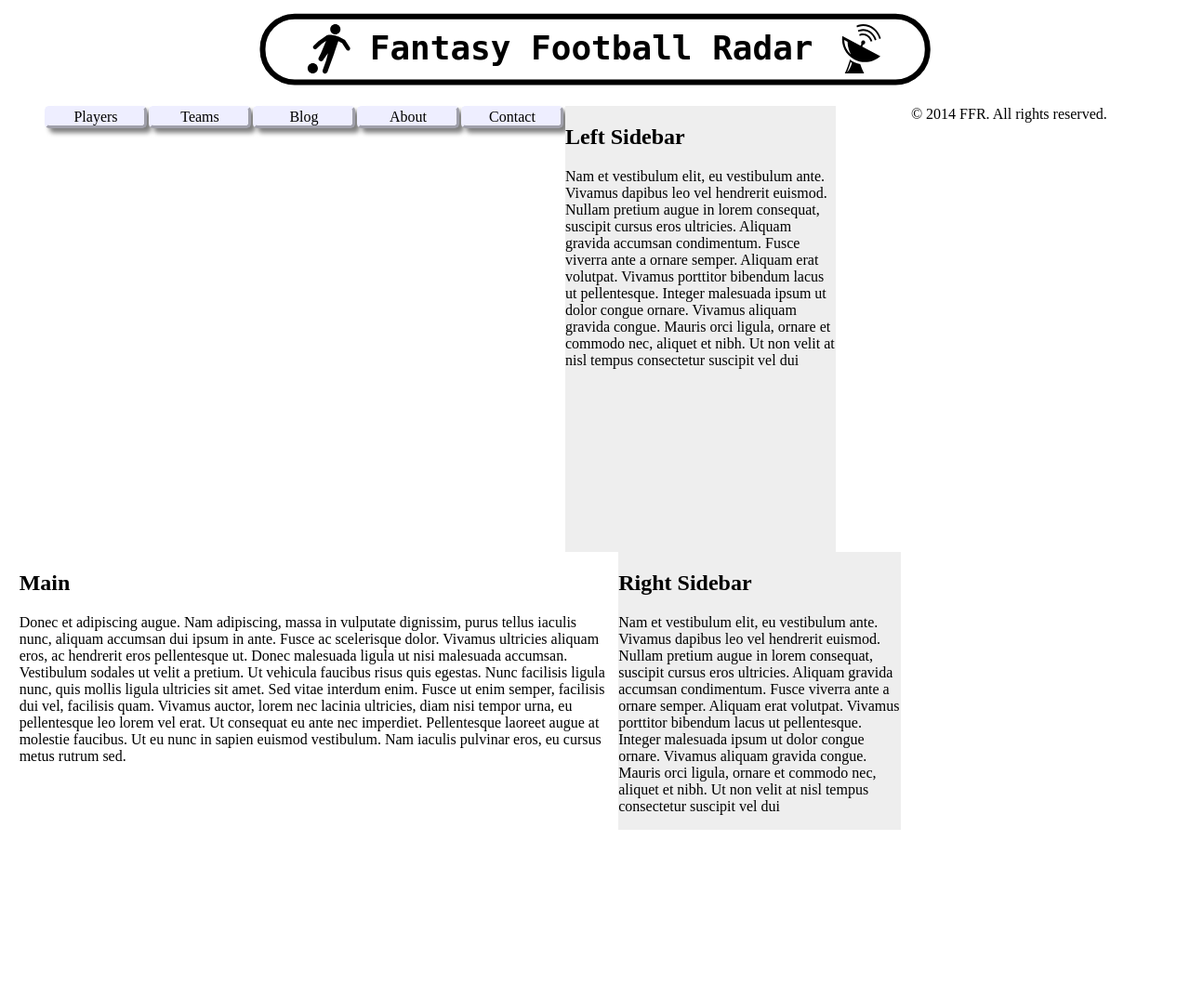
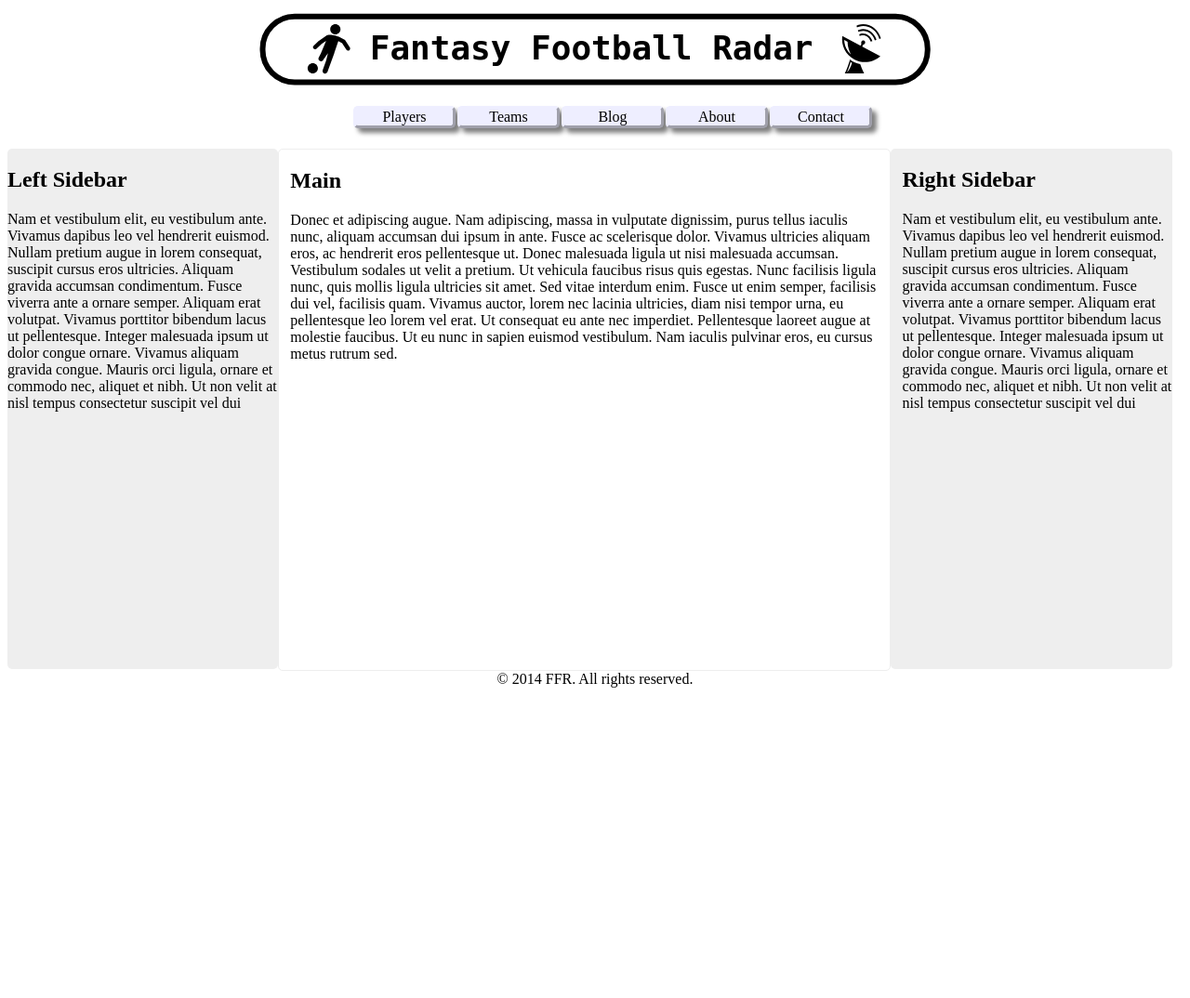
Before and after one commit to IW-01/ffr, a PHP site: page / in a window 1280 px wide. Shown: the whole page at 93% size. After the commit the page ends 740 px from the top, so only its background shows below. Run offline with PHP 8.4, Linux system fonts and the light colour scheme.

Commit message:
update css update index

```diff
--- a/styles.css
+++ b/styles.css
@@ -4,8 +4,12 @@ header img{
 		margin-right:auto;
 		}
 
+nav {
+		text-align: center;
+		}
+
 nav ul {
-		display: block;
+		display: inline-block;
 		margin-left:auto;
 		margin-right:auto;
 		}
@@ -37,9 +41,10 @@ nav a:hover {
 #left-sidebar {
 		float: left;
 		width: 23%;
-		height: 30em;
+		min-height: 35em;
 		overflow: auto;
 		background-color: #EEEEEE;
+		border-radius: 5px;
 		}
 
 #main {
@@ -47,19 +52,25 @@ nav a:hover {
 		width: 50%;
 		padding-left: 1%;
 		padding-right: 1%;
-		height: 30em;
+		min-height: 35em;
 		overflow: auto;
+		border: 1px #EEEEEE solid;
+		border-radius: 5px;
 		}
 
 #right-sidebar {
 		float: left;
-		width: 24%;
-		padding-left: 1%
-		height: 30em;
+		width: 23%;
+		padding-left: 1%;
+		min-height: 35em;
 		overflow: auto;
 		background-color: #EEEEEE;
+		border-radius: 5px;
 		}
 
 footer {
+		float: left;
+		width: 100%;
 		text-align: center;
+
 		}
```
